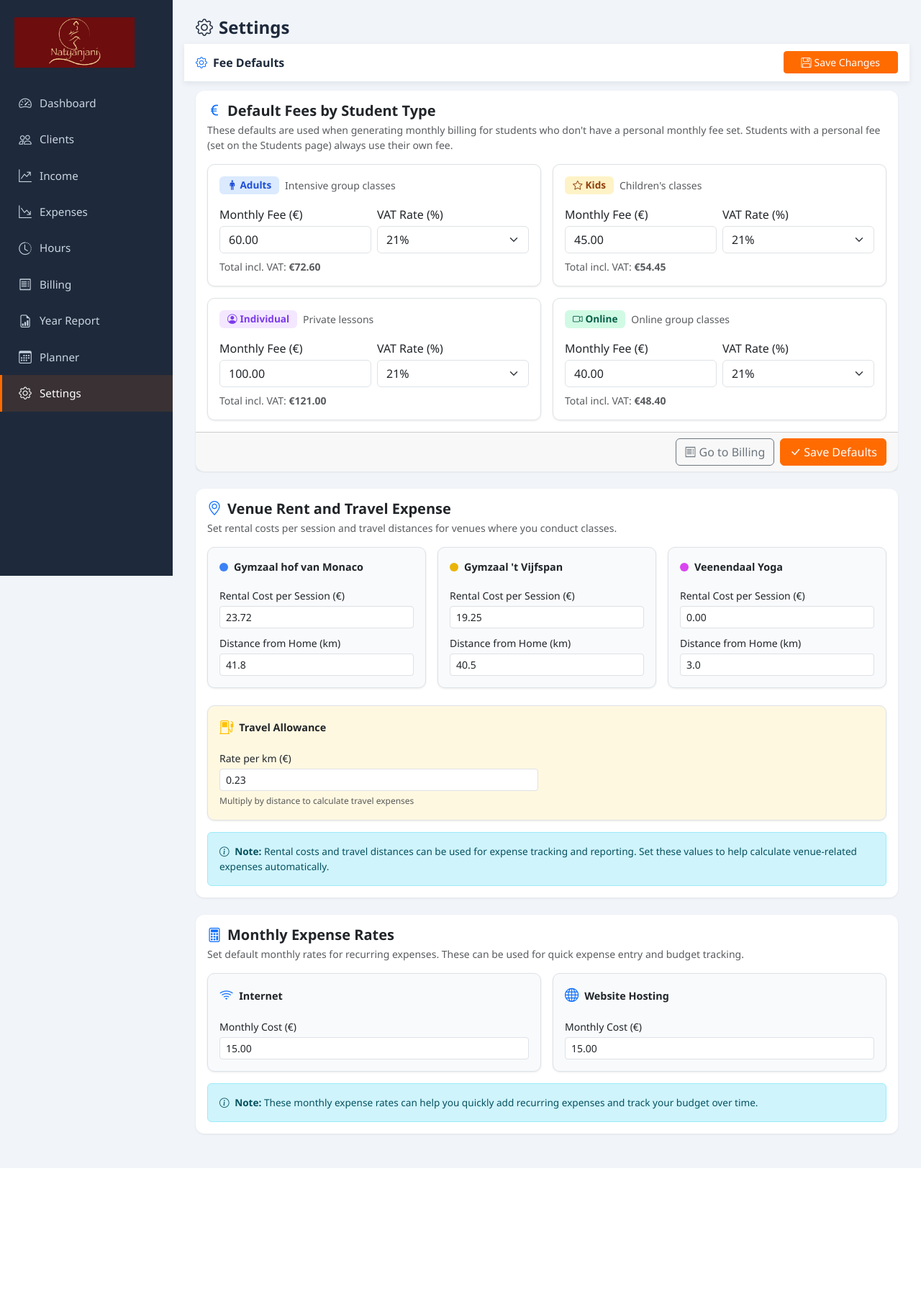
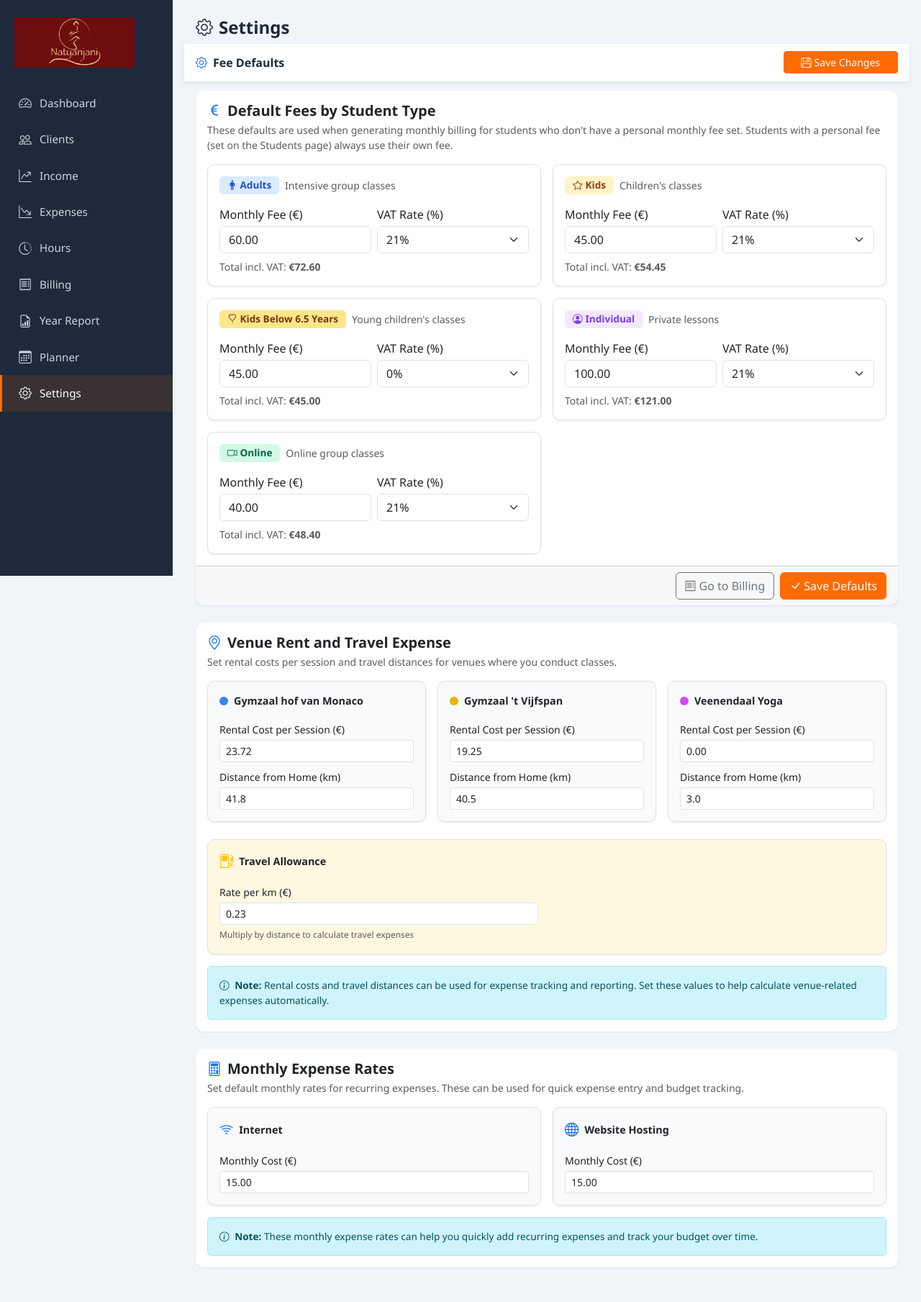
Before and after one commit to nagaraj-public/book_keeper, a Flask app: page /settings in a window 1280 px wide. Shown: the whole page at 72% size. Before the commit the page ends 1623 px from the top, so only its background shows below. Run offline with Flask 3, Linux system fonts and the light colour scheme; data comes from the database, SQL or seed files in the repository.

Commit message:
Add support for 'Kids Below 6.5 Years' category with fee settings and UI updates

```diff
--- a/invoice_pdf.py
+++ b/invoice_pdf.py
@@ -157,6 +157,7 @@ def generate_invoice_pdf(billing_entry):
     category_map = {
         "adult": "Dance Classes - Adults",
         "child": "Dance Classes - Kids",
+        "child_below_6_5": "Dance Classes - Kids Below 6.5 Years",
         "individual": "Dance Classes - Individual",
         "online": "Dance Classes - Online",
     }
--- a/models.py
+++ b/models.py
@@ -189,6 +189,8 @@ class FeeDefaults(db.Model):
     adult_btw = db.Column(db.Float, default=21.0)
     child_fee = db.Column(db.Float, default=45.0)
     child_btw = db.Column(db.Float, default=21.0)
+    child_below_6_5_fee = db.Column(db.Float, default=45.0)
+    child_below_6_5_btw = db.Column(db.Float, default=0.0)
     individual_fee = db.Column(db.Float, default=100.0)
     individual_btw = db.Column(db.Float, default=21.0)
     online_fee = db.Column(db.Float, default=40.0)
--- a/routes.py
+++ b/routes.py
@@ -100,6 +100,7 @@ def clients_page():
         "all":          all_clients,
         "adults":       _filter(stype="adult"),
         "kids":         _filter(stype="child"),
+        "kids_below_6_5": _filter(stype="child_below_6_5"),
         "individual":   _filter(stype="individual"),
         "online":       _filter(stype="online"),
         "active":       _filter(status="active"),
@@ -484,6 +485,7 @@ _MONTH_NAMES = {
 _CATEGORY_MAP = {
     "adult": "Dance Classes - Adults",
     "child": "Dance Classes - Kids",
+    "child_below_6_5": "Dance Classes - Kids Below 6.5 Years",
     "individual": "Dance Classes - Individual",
     "online": "Dance Classes - Online",
 }
@@ -556,6 +558,7 @@ def billing_generate():
     fee_map = {
         "adult":      (defaults.adult_fee,      defaults.adult_btw),
         "child":      (defaults.child_fee,      defaults.child_btw),
+        "child_below_6_5": (defaults.child_below_6_5_fee, defaults.child_below_6_5_btw),
         "individual": (defaults.individual_fee, defaults.individual_btw),
         "online":     (defaults.online_fee,     defaults.online_btw),
     }
@@ -733,6 +736,8 @@ def settings_page():
         defaults.adult_btw      = float(request.form.get("adult_btw",      defaults.adult_btw))
         defaults.child_fee      = float(request.form.get("child_fee",      defaults.child_fee))
         defaults.child_btw      = float(request.form.get("child_btw",      defaults.child_btw))
+        defaults.child_below_6_5_fee = float(request.form.get("child_below_6_5_fee", defaults.child_below_6_5_fee or 45.0))
+        defaults.child_below_6_5_btw = float(request.form.get("child_below_6_5_btw", defaults.child_below_6_5_btw or 0.0))
         defaults.individual_fee = float(request.form.get("individual_fee", defaults.individual_fee))
         defaults.individual_btw = float(request.form.get("individual_btw", defaults.individual_btw))
         defaults.online_fee     = float(request.form.get("online_fee",     defaults.online_fee))
--- a/templates/billing.html
+++ b/templates/billing.html
@@ -117,6 +117,8 @@
                         <span class="badge" style="background:#dbeafe;color:#1d4ed8;font-size:.7em;">Adult</span>
                     {% elif b.client.student_type == 'child' %}
                         <span class="badge" style="background:#fef3c7;color:#92400e;font-size:.7em;">Kids</span>
+                    {% elif b.client.student_type == 'child_below_6_5' %}
+                        <span class="badge" style="background:#fde68a;color:#78350f;font-size:.7em;">Kids <6.5</span>
                     {% elif b.client.student_type == 'individual' %}
                         <span class="badge" style="background:#f3e8ff;color:#7c3aed;font-size:.7em;">Individual</span>
                     {% elif b.client.student_type == 'online' %}
--- a/templates/clients.html
+++ b/templates/clients.html
@@ -50,6 +50,7 @@
                 ('all',          'All',           'bi-people-fill',      counts.all),
                 ('adults',       'Adults',        'bi-person-standing',  counts.adults),
                 ('kids',         'Kids',          'bi-star',             counts.kids),
+                ('kids_below_6_5', 'Kids <6.5',   'bi-balloon-heart',    counts.kids_below_6_5),
                 ('individual',   'Individual',    'bi-person-circle',    counts.individual),
                 ('online',       'Online',        'bi-camera-video',     counts.online),
                 ('mode_offline', 'Offline',       'bi-house',            counts.mode_offline),
@@ -107,6 +108,8 @@
                             <span class="badge" style="background:#dbeafe;color:#1d4ed8;font-size:.75em;"><i class="bi bi-person-standing me-1"></i>Adult</span>
                         {% elif c.student_type == 'child' %}
                             <span class="badge" style="background:#fef3c7;color:#92400e;font-size:.75em;"><i class="bi bi-star me-1"></i>Kids</span>
+                        {% elif c.student_type == 'child_below_6_5' %}
+                            <span class="badge" style="background:#fde68a;color:#78350f;font-size:.75em;"><i class="bi bi-balloon-heart me-1"></i>Kids <6.5</span>
                         {% elif c.student_type == 'individual' %}
                             <span class="badge" style="background:#f3e8ff;color:#7c3aed;font-size:.75em;"><i class="bi bi-person-circle me-1"></i>Individual</span>
                         {% elif c.student_type == 'online' %}
@@ -158,6 +161,7 @@
                                             <select name="student_type" class="form-select">
                                                 <option value="adult"      {% if c.student_type=='adult'      %}selected{% endif %}>Adult</option>
                                                 <option value="child"      {% if c.student_type=='child'      %}selected{% endif %}>Kids</option>
+                                                <option value="child_below_6_5" {% if c.student_type=='child_below_6_5' %}selected{% endif %}>Kids Below 6.5 Years</option>
                                                 <option value="individual" {% if c.student_type=='individual' %}selected{% endif %}>Individual</option>
                                                 <option value="online"     {% if c.student_type=='online'     %}selected{% endif %}>Online</option>
                                             </select>
@@ -231,6 +235,7 @@
                             <select name="student_type" class="form-select">
                                 <option value="adult">Adult</option>
                                 <option value="child">Kids</option>
+                                <option value="child_below_6_5">Kids Below 6.5 Years</option>
                                 <option value="individual">Individual</option>
                                 <option value="online">Online</option>
                             </select>
--- a/templates/settings.html
+++ b/templates/settings.html
@@ -88,6 +88,37 @@
                         </div>
                         <div class="mt-2 text-muted small">
                             Total incl. VAT: <strong class="total-preview" id="total-child">&euro;0.00</strong>
+                        </div>
+                    </div>
+                </div>
+
+                <!-- Kids Below 6.5 Years -->
+                <div class="col-12 col-md-6">
+                    <div class="card border p-3" style="border-radius:10px;">
+                        <div class="d-flex align-items-center mb-3">
+                            <span class="badge me-2" style="background:#fde68a;color:#78350f;font-size:.85em;padding:.4em .8em;">
+                                <i class="bi bi-balloon-heart me-1"></i>Kids Below 6.5 Years
+                            </span>
+                            <span class="text-muted small">Young children's classes</span>
+                        </div>
+                        <div class="row g-2">
+                            <div class="col">
+                                <label class="form-label mb-1">Monthly Fee (&euro;)</label>
+                                <input name="child_below_6_5_fee" type="number" step="0.01" min="0"
+                                       class="form-control fee-input" data-type="child_below_6_5"
+                                       value="{{ '%.2f'|format(d.child_below_6_5_fee or 45.0) }}" required>
+                            </div>
+                            <div class="col">
+                                <label class="form-label mb-1">VAT Rate (%)</label>
+                                <select name="child_below_6_5_btw" class="form-select btw-select" data-type="child_below_6_5">
+                                    <option value="21" {% if d.child_below_6_5_btw == 21 %}selected{% endif %}>21%</option>
+                                    <option value="9"  {% if d.child_below_6_5_btw == 9  %}selected{% endif %}>9%</option>
+                                    <option value="0"  {% if d.child_below_6_5_btw is none or d.child_below_6_5_btw == 0 %}selected{% endif %}>0%</option>
+                                </select>
+                            </div>
+                        </div>
+                        <div class="mt-2 text-muted small">
+                            Total incl. VAT: <strong class="total-preview" id="total-child_below_6_5">&euro;45.00</strong>
                         </div>
                     </div>
                 </div>
@@ -329,7 +360,7 @@
         document.getElementById(`total-${type}`).textContent = '€' + total.toFixed(2);
     }
 
-    ['adult', 'child', 'individual', 'online'].forEach(type => {
+    ['adult', 'child', 'child_below_6_5', 'individual', 'online'].forEach(type => {
         document.querySelector(`.fee-input[data-type="${type}"]`).addEventListener('input', () => recalc(type));
         document.querySelector(`.btw-select[data-type="${type}"]`).addEventListener('change', () => recalc(type));
         recalc(type);
```
